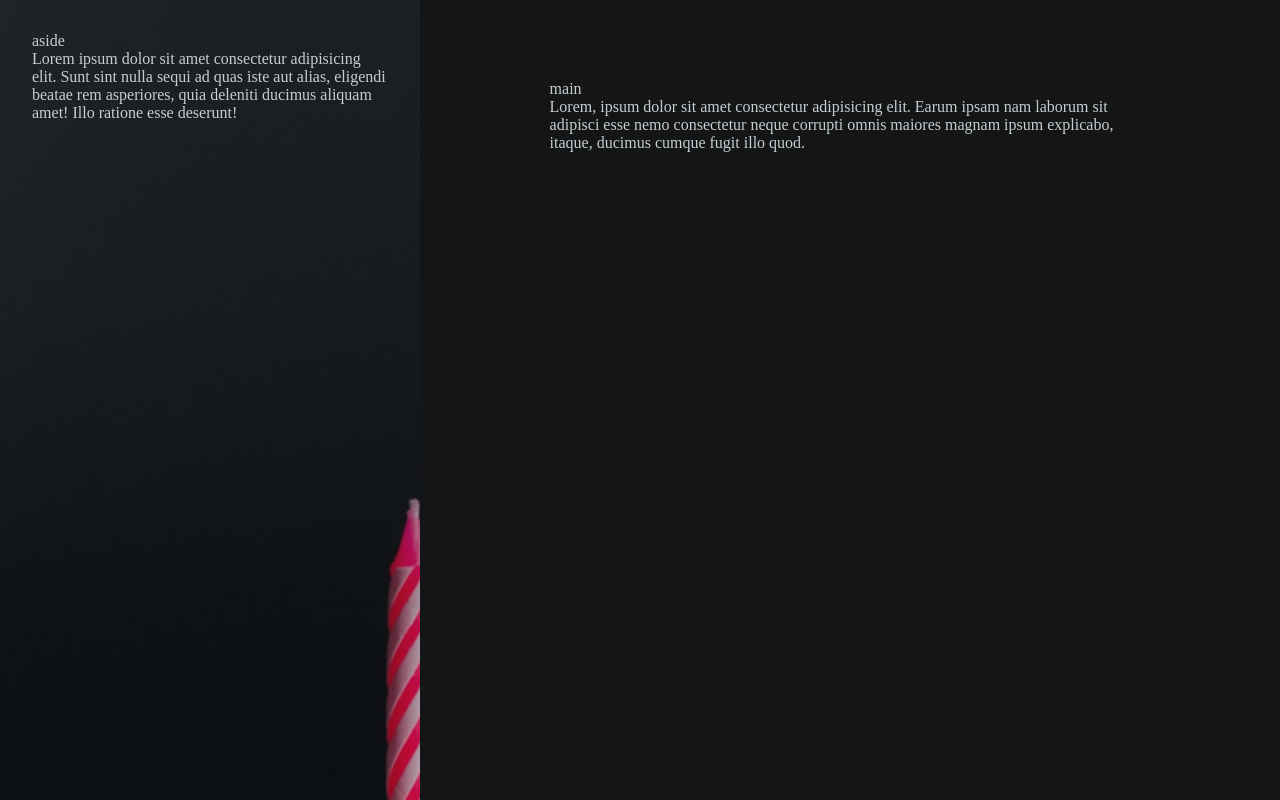
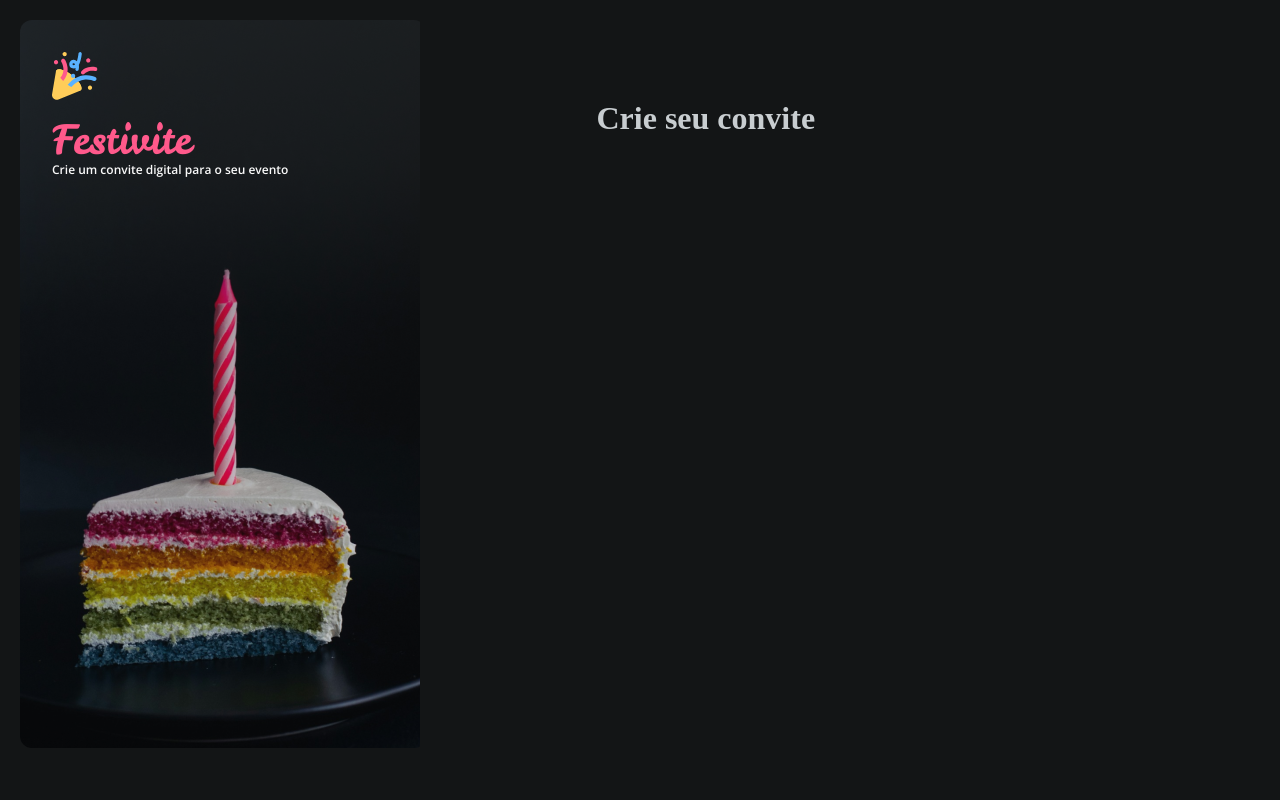
Before and after one commit to GustavoBueno02/Projeto_Formulario_de_convite, a plain HTML site: page index.html in a window 1280 px wide. Drawn offline with nearby package versions, Linux system fonts and the light colour scheme.

Commit message:
Finalizando aside

```diff
--- a/index.html
+++ b/index.html
@@ -20,11 +20,24 @@
   <div id="app">
 
     <aside>
-      <div class="aside-container">aside <br>Lorem ipsum dolor sit amet consectetur adipisicing elit. Sunt sint nulla sequi ad quas iste aut alias, eligendi beatae rem asperiores, quia deleniti ducimus aliquam amet! Illo ratione esse deserunt!</div>
+      <div class="aside-container">
+        <header>
+          <img src="assets/Logo.svg" alt="logotipo da empresa">
+          <h1>Festivite</h1>
+          <p>Crie um convite digital para o seu evento</p>
+        </header>
+
+      </div>
     </aside>
 
     <main>
-      <div class="main-container">main <br>Lorem, ipsum dolor sit amet consectetur adipisicing elit. Earum ipsam nam laborum sit adipisci esse nemo consectetur neque corrupti omnis maiores magnam ipsum explicabo, itaque, ducimus cumque fugit illo quod.</div>
+      <div class="main-container">
+        <div class="title">
+          <h1>
+            Crie seu convite
+          </h1>
+        </div>
+      </div>
     </main>
 
   </div>
--- a/style/global.css
+++ b/style/global.css
@@ -16,7 +16,7 @@
 
   --text-md: 600 1rem/100% var(--font-family-text);
   --text-sm: 600 0.875rem/100% var(--font-family-text);
-  --text-xs: 600 0,75rem/100% var(--font-family-text);
+  --text-xs: 600 0.75rem/100% var(--font-family-text);
 
   /* Cores */
   --brand-light: #59B2FF;
@@ -54,5 +54,9 @@ body {
   font: var(--font-family-text);
   color: var(--text-body);
   background-color: var(--shape-background);
+}
 
+img {
+  max-width: 100%;
+  height: auto;
 }
--- a/style/layout.css
+++ b/style/layout.css
@@ -1,9 +1,12 @@
 #app  {
   display: grid;
   grid-template-columns: 32.78% 67.22%;
+  gap: 2.5rem;
+  padding: 1.25rem;
 
   height: 100vh;
   overflow: hidden;
+
 }
 
 main {
@@ -18,12 +21,35 @@ main {
 }
 
 aside {
-  padding: 2rem;
+  height: 45.5rem;
   background-image: url(../assets/Background-img.png);
+  background-repeat: no-repeat;
+  background-size: contain;
+  border-radius: 0.75rem;
+
 
   & .aside-container {
     max-width: 25rem;
   }
 
+  & header {
+    padding: 2rem;
 
+    & h1 {
+      color: var(--accent-pink);
+      font: var(--logo);
+      margin-bottom: 0.25rem;
+    }
+
+    & p {
+      font: 600 0.75rem/100% var(--font-family-text);
+      color: var(--text-heading);
+    }
+
+    & img {
+      width: 2,865rem;
+      height: 3rem;
+      margin-bottom: 1rem;
+    }
+  }
 }
```
